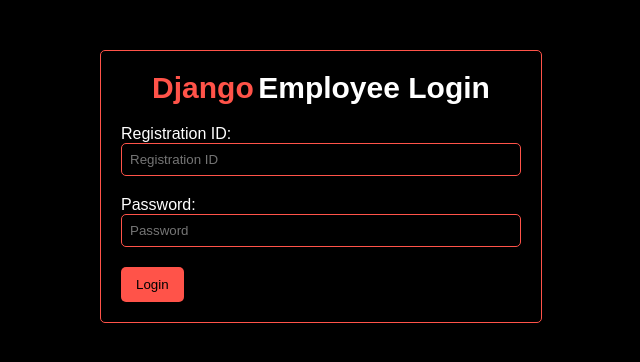
After one commit to SulemanAwais/django-CRUD, a Django app: page /ems-login/ in a window 1280 px wide. The commit adds this page. Shown: the top 362 px of the page, without its empty margins (319-959 px from the left). Run offline with Django 5.2, Linux system fonts and the light colour scheme.

Commit message:
ems_login_page

```diff
--- a/CRUDapplication/urls.py
+++ b/CRUDapplication/urls.py
@@ -17,12 +17,11 @@ Including another URLconf
 from django.contrib import admin
 from django.urls import path, include
 
-from EMS.views import ems_root
+from EMS.views import ems_root, ems_login_page
 from playground.views import root, list_dummy_users, landing_page, create_task, update_task, delete_task, login_page, register, logout_page
 
 urlpatterns = [
     path('', root, name='welcome'),
-    path('ems/', ems_root, name='welcome'),
     path('admin/', admin.site.urls),
     path('dummy-users/', list_dummy_users),
     path('landing_page/', landing_page, name='Home'),
@@ -33,4 +32,8 @@ urlpatterns = [
     path('login/', login_page, name='User Login'),
     path('logout/', logout_page),
     path('register/', register, name='Register user'),
+
+    path('ems/', ems_root, name='welcome'),
+    path('ems-login/',ems_login_page , name='welcome'),
+
 ]
--- /dev/null
+++ b/EMS/templates/base.html
@@ -0,0 +1,15 @@
+<!DOCTYPE html>
+<html lang="en">
+<head>
+    <meta charset="UTF-8">
+    <meta name="viewport" content="width=device-width, initial-scale=1.0">
+    <title>EMS - Employee Management System</title>
+    {% load static %}
+    <link rel="stylesheet" href="{% static 'styles.css'%}">
+</head>
+<body>
+    {% block start %}
+
+    {% endblock %}
+</body>
+</html>
--- /dev/null
+++ b/EMS/templates/login_page/index.html
@@ -0,0 +1,20 @@
+{% extends 'base.html' %}
+
+{% block start %}
+<div class="container">
+    <span style="color:#ff5349"><b>Django</b></span>
+    <span style="color:White"><b> Employee Login</b></span>
+    <form method="post" action="/ems-login/" style="margin-top: 20px;">
+        {% csrf_token %}
+        <div class="form-group">
+            <label for="registration_id" style="color: white;">Registration ID:</label>
+            <input type="text" name="registration_id" id="registration_id" placeholder="Registration ID" class="form-control" required>
+        </div>
+        <div class="form-group">
+            <label for="password" style="color: white;">Password:</label>
+            <input type="password" name="password" id="password" class="form-control" placeholder="Password" required>
+        </div>
+        <button type="submit" class="submit-button" style="background-color: #ff5349; color: black;">Login</button>
+    </form>
+</div>
+{% endblock %}
--- a/EMS/views.py
+++ b/EMS/views.py
@@ -5,3 +5,7 @@ from django.shortcuts import render
 # Create your views here.
 def ems_root(request):
     return render(request=request, template_name='home_page/index.html')
+
+
+def ems_login_page(request):
+    return render(request=request, template_name='login_page/index.html')
```
Also changed, not shown: EMS/templates/home_page/index.html (+7 -18 lines).
